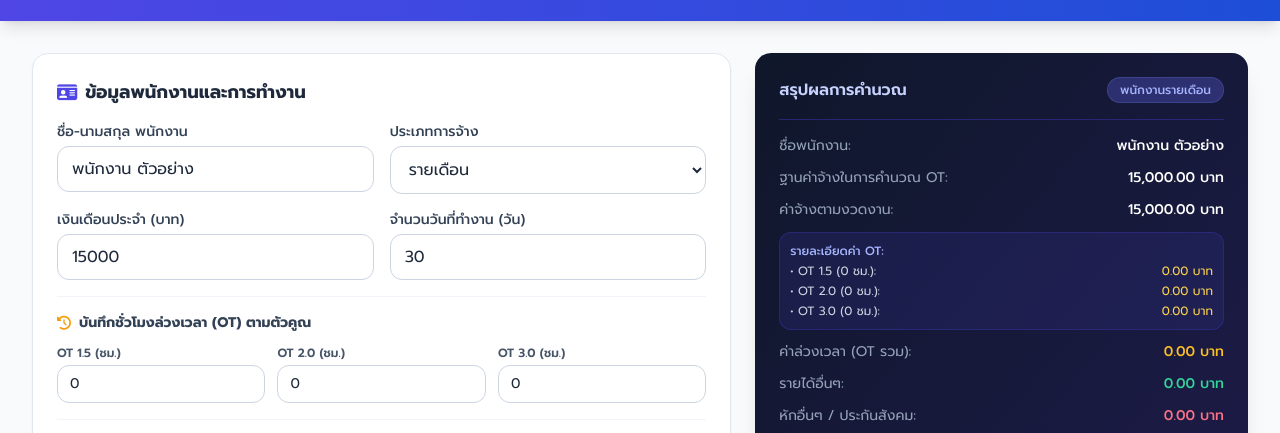
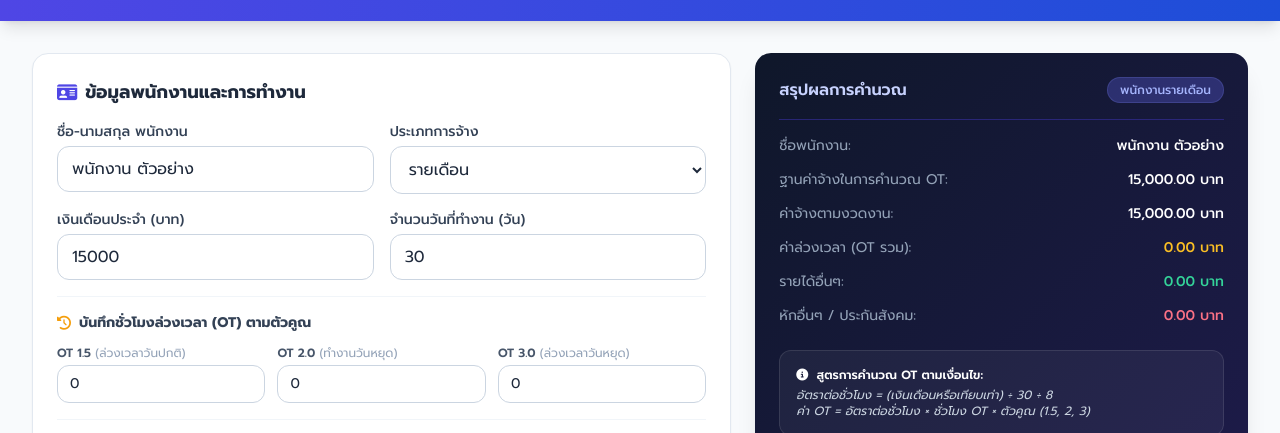
Before and after one commit to iAlaan/salary-calculator, a plain HTML site: page index.html in a window 1280 px wide. Shown: the part 83-516 px from the top of the page. Drawn offline with nearby package versions, Linux system fonts and the light colour scheme.

Commit message:
Update index.html

```diff
--- a/index.html
+++ b/index.html
@@ -100,17 +100,17 @@
                                 <i class="fa-solid fa-clock-rotate-left text-amber-500"></i>
                                 <span>บันทึกชั่วโมงล่วงเวลา (OT) ตามตัวคูณ</span>
                             </h3>
-                            <div class="grid grid-cols-3 gap-3">
+                            <div class="grid grid-cols-1 sm:grid-cols-3 gap-3">
                                 <div>
-                                    <label class="block text-xs font-semibold text-slate-600 mb-1">OT 1.5 (ชม.)</label>
+                                    <label class="block text-xs font-semibold text-slate-600 mb-1">OT 1.5 <span class="font-normal text-slate-400">(ล่วงเวลาวันปกติ)</span></label>
                                     <input type="number" id="ot15" value="0" min="0" step="any" class="w-full px-3 py-2 rounded-xl border border-slate-300 focus:ring-2 focus:ring-indigo-500 outline-none text-sm" oninput="calculateSingle()">
                                 </div>
                                 <div>
-                                    <label class="block text-xs font-semibold text-slate-600 mb-1">OT 2.0 (ชม.)</label>
+                                    <label class="block text-xs font-semibold text-slate-600 mb-1">OT 2.0 <span class="font-normal text-slate-400">(ทำงานวันหยุด)</span></label>
                                     <input type="number" id="ot20" value="0" min="0" step="any" class="w-full px-3 py-2 rounded-xl border border-slate-300 focus:ring-2 focus:ring-indigo-500 outline-none text-sm" oninput="calculateSingle()">
                                 </div>
                                 <div>
-                                    <label class="block text-xs font-semibold text-slate-600 mb-1">OT 3.0 (ชม.)</label>
+                                    <label class="block text-xs font-semibold text-slate-600 mb-1">OT 3.0 <span class="font-normal text-slate-400">(ล่วงเวลาวันหยุด)</span></label>
                                     <input type="number" id="ot30" value="0" min="0" step="any" class="w-full px-3 py-2 rounded-xl border border-slate-300 focus:ring-2 focus:ring-indigo-500 outline-none text-sm" oninput="calculateSingle()">
                                 </div>
                             </div>
@@ -137,7 +137,7 @@
                             <span id="resEmpTypeTag" class="px-3 py-1 bg-indigo-500/30 text-indigo-300 text-xs rounded-full font-medium border border-indigo-400/20">พนักงานรายเดือน</span>
                         </div>
 
-                        <div class="space-y-3 text-sm">
+                        <div class="space-y-3.5 text-sm">
                             <div class="flex justify-between">
                                 <span class="text-slate-400">ชื่อพนักงาน:</span>
                                 <span id="resName" class="font-medium text-white">-</span>
@@ -150,24 +150,6 @@
                                 <span class="text-slate-400">ค่าจ้างตามงวดงาน:</span>
                                 <span id="resBasePay" class="font-medium text-white">0.00 บาท</span>
                             </div>
-
-                            <!-- ส่วนแจกแจงรายละเอียด OT รายเรท -->
-                            <div class="bg-indigo-900/30 p-2.5 rounded-xl border border-indigo-800/50 space-y-1 text-xs">
-                                <div class="font-medium text-indigo-300 mb-1">รายละเอียดค่า OT:</div>
-                                <div class="flex justify-between text-slate-300">
-                                    <span>• OT 1.5 (<span id="txtOt15">0</span> ชม.):</span>
-                                    <span id="resPay15" class="text-amber-300">0.00 บาท</span>
-                                </div>
-                                <div class="flex justify-between text-slate-300">
-                                    <span>• OT 2.0 (<span id="txtOt20">0</span> ชม.):</span>
-                                    <span id="resPay20" class="text-amber-300">0.00 บาท</span>
-                                </div>
-                                <div class="flex justify-between text-slate-300">
-                                    <span>• OT 3.0 (<span id="txtOt30">0</span> ชม.):</span>
-                                    <span id="resPay30" class="text-amber-300">0.00 บาท</span>
-                                </div>
-                            </div>
-
                             <div class="flex justify-between">
                                 <span class="text-slate-400">ค่าล่วงเวลา (OT รวม):</span>
                                 <span id="resTotalOT" class="font-medium text-amber-400">0.00 บาท</span>
@@ -182,10 +164,10 @@
                             </div>
                         </div>
 
-                        <div class="bg-white/5 p-4 rounded-xl border border-white/10 mt-5 text-xs text-indigo-200">
+                        <div class="bg-white/5 p-4 rounded-xl border border-white/10 mt-6 text-xs text-indigo-200">
                             <p class="font-semibold text-white mb-1"><i class="fa-solid fa-circle-info mr-1"></i> สูตรการคำนวณ OT ตามเงื่อนไข:</p>
-                            <p class="italic text-slate-300">อัตราต่อชั่วโมง = (ฐานเงินเดือนหรือเทียบเท่า) ÷ 30 ÷ 8</p>
-                            <p class="italic text-slate-300">ค่า OT = อัตราต่อชั่วโมง × จำนวนชั่วโมง OT × ตัวคูณ (1.5, 2, 3)</p>
+                            <p class="italic text-slate-300">อัตราต่อชั่วโมง = (เงินเดือนหรือเทียบเท่า) ÷ 30 ÷ 8</p>
+                            <p class="italic text-slate-300">ค่า OT = อัตราต่อชั่วโมง × ชั่วโมง OT × ตัวคูณ (1.5, 2, 3)</p>
                         </div>
                     </div>
 
@@ -239,9 +221,9 @@
                         <div class="bg-white p-2 rounded border border-slate-200"><code>type</code> : monthly / daily</div>
                         <div class="bg-white p-2 rounded border border-slate-200"><code>salary_or_daily</code> : เงินเดือน/รายวัน</div>
                         <div class="bg-white p-2 rounded border border-slate-200"><code>work_days</code> : วันที่ทำงาน</div>
-                        <div class="bg-white p-2 rounded border border-slate-200"><code>ot15</code> : ชม. OT 1.5</div>
-                        <div class="bg-white p-2 rounded border border-slate-200"><code>ot20</code> : ชม. OT 2.0</div>
-                        <div class="bg-white p-2 rounded border border-slate-200"><code>ot30</code> : ชม. OT 3.0</div>
+                        <div class="bg-white p-2 rounded border border-slate-200"><code>ot15</code> : ชม. OT 1.5 (วันปกติ)</div>
+                        <div class="bg-white p-2 rounded border border-slate-200"><code>ot20</code> : ชม. OT 2.0 (วันหยุด)</div>
+                        <div class="bg-white p-2 rounded border border-slate-200"><code>ot30</code> : ชม. OT 3.0 (ล่วงเวลาวันหยุด)</div>
                         <div class="bg-white p-2 rounded border border-slate-200"><code>other_income</code> / <code>deductions</code></div>
                     </div>
                 </div>
@@ -270,9 +252,6 @@
                                 <th class="p-3 text-right">ฐานเงินเดือน/วัน</th>
                                 <th class="p-3 text-center">วันทำงาน</th>
                                 <th class="p-3 text-right">ค่าจ้างงวดงาน</th>
-                                <th class="p-3 text-right">OT 1.5</th>
-                                <th class="p-3 text-right">OT 2.0</th>
-                                <th class="p-3 text-right">OT 3.0</th>
                                 <th class="p-3 text-right">ค่า OT รวม</th>
                                 <th class="p-3 text-right">รายได้อื่นๆ</th>
                                 <th class="p-3 text-right">หักอื่นๆ</th>
@@ -332,7 +311,7 @@
             calculateSingle();
         }
 
-        // ฟังก์ชันคำนวณหลักพร้อมแยกส่วนคำนวณ OT รายเรท
+        // ฟังก์ชันคำนวณหลักตามสูตร: (ฐาน / 30 / 8) * OT * ตัวคูณ
         function calculatePayrollCore(type, baseRate, workDays, ot15, ot20, ot30, otherIncome, deductions) {
             let basePay = 0;
             let otBaseRate = 0;
@@ -360,9 +339,6 @@
                 baseRate: otBaseRate,
                 hourlyRate: hourlyRate,
                 basePay: basePay,
-                pay15: pay15,
-                pay20: pay20,
-                pay30: pay30,
                 totalOT: totalOT,
                 netPay: netPay < 0 ? 0 : netPay
             };
@@ -391,25 +367,14 @@
             document.getElementById('resName').innerText = name;
             document.getElementById('resBaseRate').innerText = res.baseRate.toLocaleString('th-TH', { minimumFractionDigits: 2, maximumFractionDigits: 2 }) + ' บาท';
             document.getElementById('resBasePay').innerText = res.basePay.toLocaleString('th-TH', { minimumFractionDigits: 2, maximumFractionDigits: 2 }) + ' บาท';
-
-            // อัปเดตแสดงรายละเอียด OT รายบุคคล
-            document.getElementById('txtOt15').innerText = ot15;
-            document.getElementById('resPay15').innerText = res.pay15.toLocaleString('th-TH', { minimumFractionDigits: 2, maximumFractionDigits: 2 }) + ' บาท';
-            document.getElementById('txtOt20').innerText = ot20;
-            document.getElementById('resPay20').innerText = res.pay20.toLocaleString('th-TH', { minimumFractionDigits: 2, maximumFractionDigits: 2 }) + ' บาท';
-            document.getElementById('txtOt30').innerText = ot30;
-            document.getElementById('resPay30').innerText = res.pay30.toLocaleString('th-TH', { minimumFractionDigits: 2, maximumFractionDigits: 2 }) + ' บาท';
-
             document.getElementById('resTotalOT').innerText = res.totalOT.toLocaleString('th-TH', { minimumFractionDigits: 2, maximumFractionDigits: 2 }) + ' บาท';
             document.getElementById('resOther').innerText = otherIncome.toLocaleString('th-TH', { minimumFractionDigits: 2, maximumFractionDigits: 2 }) + ' บาท';
             document.getElementById('resDeduction').innerText = deductions.toLocaleString('th-TH', { minimumFractionDigits: 2, maximumFractionDigits: 2 }) + ' บาท';
             document.getElementById('resNetPay').innerText = res.netPay.toLocaleString('th-TH', { minimumFractionDigits: 2, maximumFractionDigits: 2 });
         }
 
-        // ตัวแปรเก็บผลลัพธ์กลุ่มสำหรับการดาวน์โหลด
         let globalBulkData = [];
 
-        // ดาวน์โหลดไฟล์ Excel ตัวอย่าง
         function downloadTemplate() {
             const templateData = [
                 {
@@ -442,7 +407,6 @@
             XLSX.writeFile(wb, "payroll_template.xlsx");
         }
 
-        // จัดการอัปโหลดและประมวลผลไฟล์ Excel
         function handleFile(e) {
             const file = e.target.files[0];
             if (!file) return;
@@ -465,7 +429,6 @@
             reader.readAsArrayBuffer(file);
         }
 
-        // ประมวลผลข้อมูลกลุ่มจาก Excel แยกคอลัมน์ OT 1.5, 2.0, 3.0
         function processBulkData(rows) {
             globalBulkData = [];
             let totalNetSum = 0;
@@ -494,9 +457,6 @@
                     "ฐานเงินเดือน/วัน": baseRate,
                     "วันทำงาน": workDays,
                     "ค่าจ้างงวดงาน": res.basePay,
-                    "OT 1.5 (บาท)": res.pay15,
-                    "OT 2.0 (บาท)": res.pay20,
-                    "OT 3.0 (บาท)": res.pay30,
                     "ค่า OT รวม": res.totalOT,
                     "รายได้อื่นๆ": otherIncome,
                     "หักอื่นๆ": deductions,
@@ -504,7 +464,6 @@
                 };
                 globalBulkData.push(resultRecord);
 
-                // สร้างแถวตาราง HTML พร้อมแสดงเงิน OT แต่ละเรท
                 const tr = document.createElement('tr');
                 tr.className = "hover:bg-slate-50 transition";
                 tr.innerHTML = `
@@ -514,9 +473,6 @@
                     <td class="p-3 text-right">${baseRate.toLocaleString('th-TH', {minimumFractionDigits: 2})}</td>
                     <td class="p-3 text-center">${workDays}</td>
                     <td class="p-3 text-right">${res.basePay.toLocaleString('th-TH', {minimumFractionDigits: 2})}</td>
-                    <td class="p-3 text-right text-slate-600">${res.pay15.toLocaleString('th-TH', {minimumFractionDigits: 2})} <span class="text-xs text-slate-400">(${ot15}ชม.)</span></td>
-                    <td class="p-3 text-right text-slate-600">${res.pay20.toLocaleString('th-TH', {minimumFractionDigits: 2})} <span class="text-xs text-slate-400">(${ot20}ชม.)</span></td>
-                    <td class="p-3 text-right text-slate-600">${res.pay30.toLocaleString('th-TH', {minimumFractionDigits: 2})} <span class="text-xs text-slate-400">(${ot30}ชม.)</span></td>
                     <td class="p-3 text-right text-amber-600 font-medium">${res.totalOT.toLocaleString('th-TH', {minimumFractionDigits: 2})}</td>
                     <td class="p-3 text-right text-emerald-600">${otherIncome.toLocaleString('th-TH', {minimumFractionDigits: 2})}</td>
                     <td class="p-3 text-right text-rose-600">${deductions.toLocaleString('th-TH', {minimumFractionDigits: 2})}</td>
@@ -529,7 +485,6 @@
             document.getElementById('bulkResultSection').classList.remove('hidden');
         }
 
-        // ส่งออกผลลัพธ์เป็นไฟล์ Excel
         function exportToExcel() {
             if (globalBulkData.length === 0) return;
             const ws = XLSX.utils.json_to_sheet(globalBulkData);
@@ -538,7 +493,6 @@
             XLSX.writeFile(wb, "payroll_calculation_result.xlsx");
         }
 
-        // เริ่มต้นคำนวณค่าเริ่มต้นเมื่อโหลดหน้า
         window.onload = function() {
             calculateSingle();
         };
```
